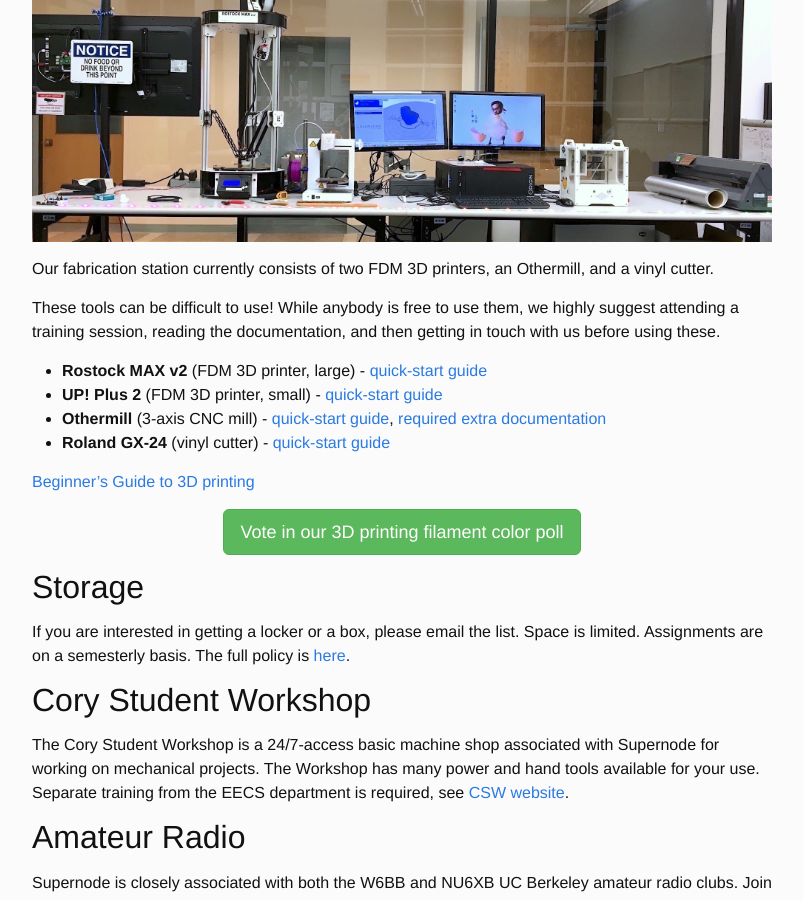
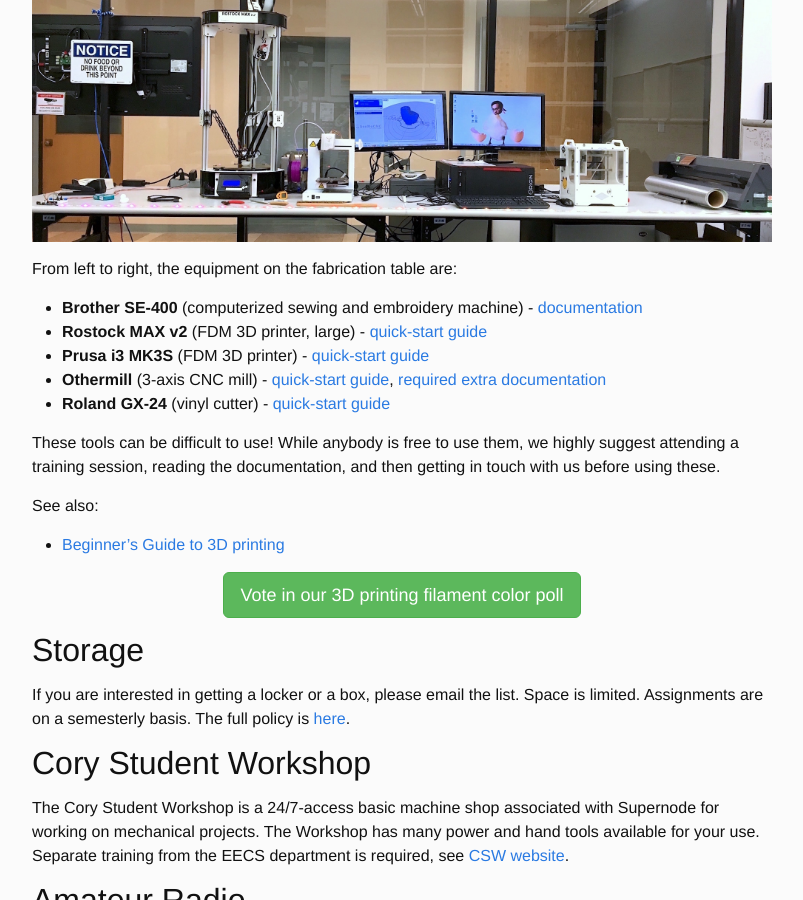
Before and after one commit to ucb-supernode/website, a Jekyll site: the page built from about.md, in a window 1280 px wide and 900 px high, scrolled down 2076 px. Shown: the whole window, without its empty margins (238-1041 px from the left). Built offline with Jekyll 4.4.1, drawn with Linux system fonts in a browser that asks for light colours.

Commit message:
Update fabrication equipment

```diff
--- a/about.md
+++ b/about.md
@@ -55,16 +55,19 @@ Fabrication
 -----------
 ![Fabrication table]( {{ "/assets/fabrication.jpg" | prepend: site.baseurl }} )
 
-Our fabrication station currently consists of two FDM 3D printers, an Othermill, and a vinyl cutter.
+From left to right, the equipment on the fabrication table are:
+
+* **Brother SE-400** (computerized sewing and embroidery machine) - [documentation](https://support.brother.com/g/b/manualtop.aspx?c=us_ot&lang=en&prod=hf_se400eus)
+* **Rostock MAX v2** (FDM 3D printer, large) - [quick-start guide](https://drive.google.com/open?id=1GnsoH4xIE4XdyeLRlVz6vCYlamsiJL0IsG9ZkruJYJQ)
+* **Prusa i3 MK3S** (FDM 3D printer) - [quick-start guide](https://docs.google.com/document/d/1E7i_37JJ7uzfjOIiI92aGAVAVFuS9u4I/edit)
+* **Othermill** (3-axis CNC mill) - [quick-start guide](https://drive.google.com/open?id=1jQx2ANLpwZyYEV6f7XvrlkVZxHufgSTBtNpRdI0_ecE), [required extra documentation]({{ site.baseurl }}/othermill/)
+* **Roland GX-24** (vinyl cutter) - [quick-start guide](https://drive.google.com/open?id=15WkCUG0ZcgRZFmUbJEG9UAG5dx7X9zD2gO4yJf2pOtA)
 
 These tools can be difficult to use! While anybody is free to use them, we highly suggest attending a training session, reading the documentation, and then getting in touch with us before using these.
 
-* **Rostock MAX v2** (FDM 3D printer, large) - [quick-start guide](https://drive.google.com/open?id=1GnsoH4xIE4XdyeLRlVz6vCYlamsiJL0IsG9ZkruJYJQ)
-* **UP! Plus 2** (FDM 3D printer, small) - [quick-start guide](https://drive.google.com/open?id=1Dex52MWLJrXPGzOveLH0_lTIFr8f7qAY9dGRzQqMUMA)
-* **Othermill** (3-axis CNC mill) - [quick-start guide](https://drive.google.com/open?id=1jQx2ANLpwZyYEV6f7XvrlkVZxHufgSTBtNpRdI0_ecE), [required extra documentation]({{ site.baseurl }}/othermill/)
-* **Roland GX-24** (vinyl cutter) - [quick-start guide](https://drive.google.com/open?id=15WkCUG0ZcgRZFmUbJEG9UAG5dx7X9zD2gO4yJf2pOtA)
+See also:
 
-[Beginner's Guide to 3D printing](https://drive.google.com/open?id=14Q1R5pcCLE6C0TUZaRwDbUTfdHCRZMy4B_Ujw6iPslA)
+- [Beginner's Guide to 3D printing](https://drive.google.com/open?id=14Q1R5pcCLE6C0TUZaRwDbUTfdHCRZMy4B_Ujw6iPslA)
 
 <p style="text-align: center;">
 <a href="https://supernode.berkeley.edu/poll/" class="btn btn-success btn-lg" style="color: white;">Vote in our 3D printing filament color poll</a>
```
